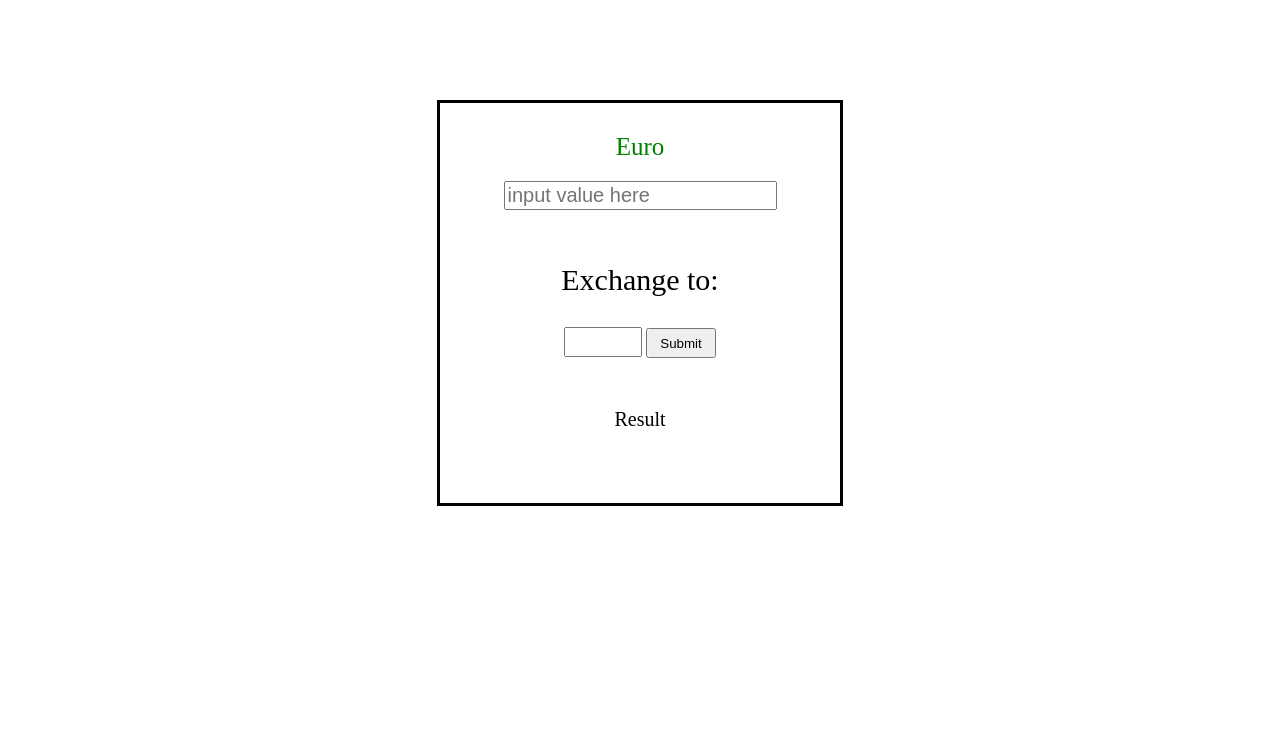
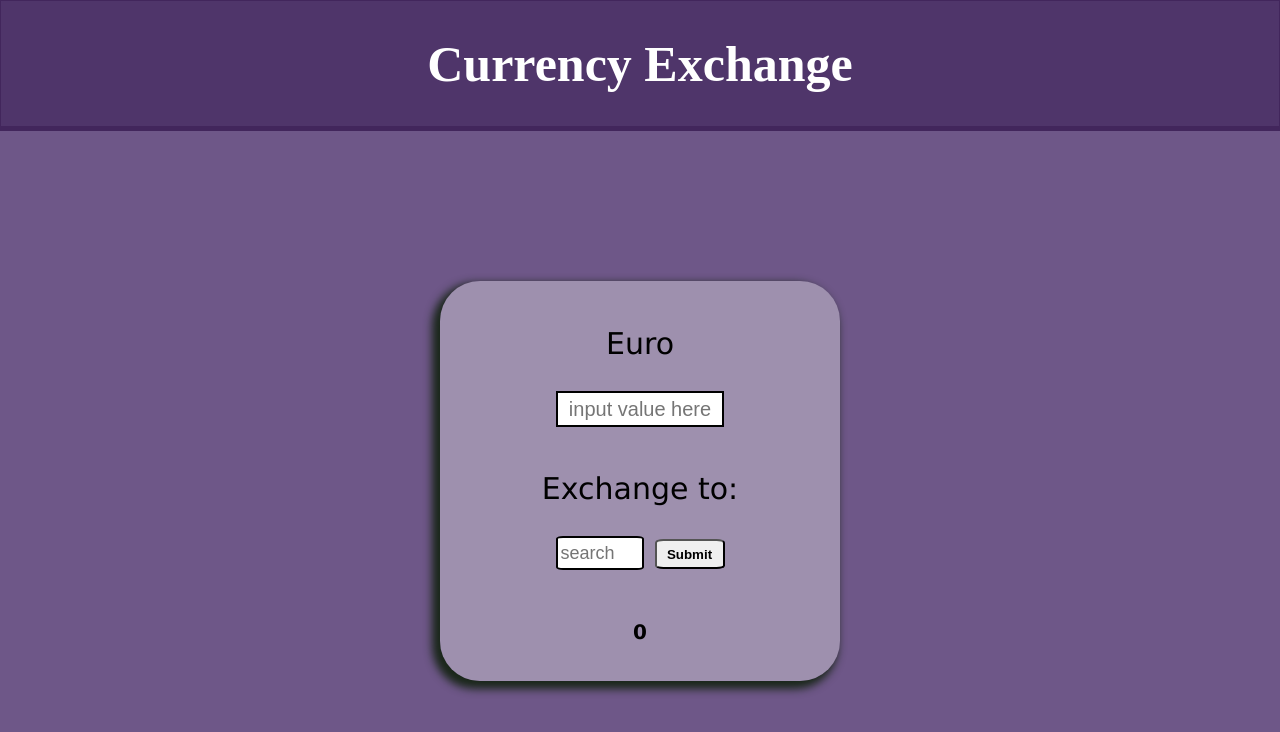
Before and after one commit to juhotuominen/CurrencyConverter, a plain HTML site: page index.html in a window 1280 px wide. Drawn offline with Linux system fonts and the light colour scheme.

Commit message:
changes to visuals

```diff
--- a/index.html
+++ b/index.html
@@ -9,6 +9,9 @@
     <link rel="stylesheet" href="styles.css">
 </head>
 <body>
+    <div class="header">
+        <h1>Currency Exchange</h1>
+    </div>
     <div class="container">
         <div class="euro">
             <p id="euroText">Euro</p>
@@ -17,7 +20,7 @@
         <div class="other">
             <p id="otherText">Exchange to:</p>
 
-            <input id="to" list="choices" name="currency-choice"/>
+            <input id="to" list="choices" name="currency-choice" placeholder="search"/>
             <datalist id="choices">
                 <option value="USD">
                 <option value="GBR">
@@ -26,7 +29,7 @@
                 <option value="AUD">
             </datalist>
             <button type="button" id="submit">Submit</button>
-            <p id="result">Result</p>
+            <p id="result">0</p>
         </div>
 
     </div>
--- a/styles.css
+++ b/styles.css
@@ -1,44 +1,90 @@
+body{
+    height: 100vh;
+    margin: 0;
+    background-color: rgb(110, 87, 136);
+    text-align: center;
+    align-items: center;
+}
+.header{
+    /*This is used to fill top of the site*/
+    /*------------------------------------*/
+    border: 1px solid;
+    border-color: rgb(56, 27, 83, 0.562);
+    /*------------------------------------*/
+    background-color: rgba(56, 27, 83, 0.562);
+    border-bottom: solid 5px rgba(56, 27, 83, 0.562);
+}
+
+h1{
+    font-size: 50px;
+    color: white;
+}
+
 .container{
-    border: solid;
-    margin: 100px auto;
+    background-color: rgba(235, 235, 235, 0.384);
+    border-radius: 10%;
+    margin: 150px auto;
     height: 400px;
     width: 400px;
-
+    display: flex;
+    flex-flow: column;
+    justify-content: space-around;
+    box-shadow: -5px 5px 8px 3px #1a271a;
 }
 
 .euro{
-
     height: 100px;
+    width: 300px;
+    margin: 15px auto;
+    text-align: center;
+}
+.other{
+    height: 230px;
     width: 300px;
     margin: 30px auto;
     text-align: center;
 }
-.other{
-
-    height: 230px;
-    width: 300px;
-    margin: 30px auto;
-
-    text-align: center;
-}
 #euroText{
-    color: green;
-    font-size: 25px;
-    margin: 20px;
+    color: rgb(0, 0, 0);
+    font-size: 30px;
+    font-weight: 300;
+    font-family: Verdana, Geneva, Tahoma, sans-serif;
 }
 #otherText{
     font-size: 30px;
+    font-weight: 300;
+    font-family: Verdana, Geneva, Tahoma, sans-serif;
 }
 #to{
     font-size: 18px;
-    width: 70px;
-    height: 24px;
+    width: 80px;
+    height: 28px;
+    border: 2px solid;
+    border-radius: 8%;
+}
+#amount{
+    border: 2px solid;
+    height: 30px;
+    width: 160px;
 }
 #submit{
     height: 30px;
     width: 70px;
+    border-radius: 12%;
+    margin-left: 7px;
+    font-weight: 600;
+}
+#submit:hover{
+    background-color: rgb(59, 59, 59);
+    color: white;
+    cursor: pointer;
 }
 #result{
     margin-top: 50px;
     font-size: 20px;
+    font-weight: 600;
+    font-family: Verdana, Geneva, Tahoma, sans-serif;
 }
+::placeholder{
+    text-align: center;
+}
```
